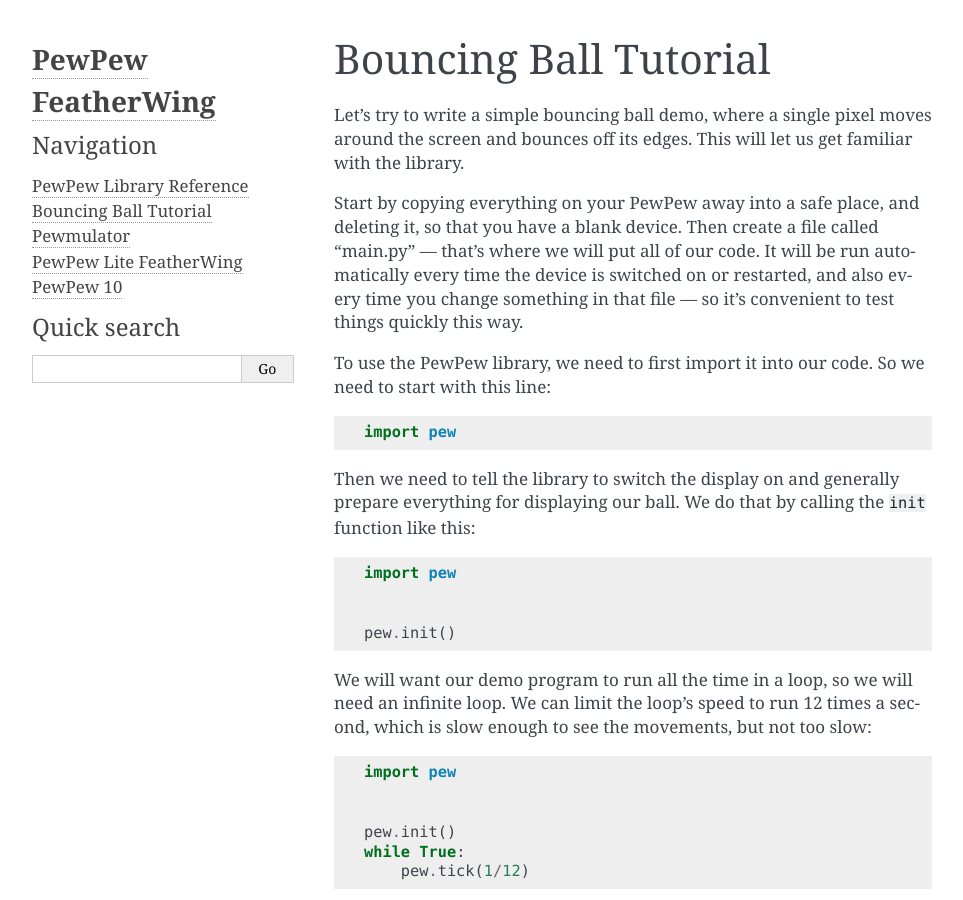
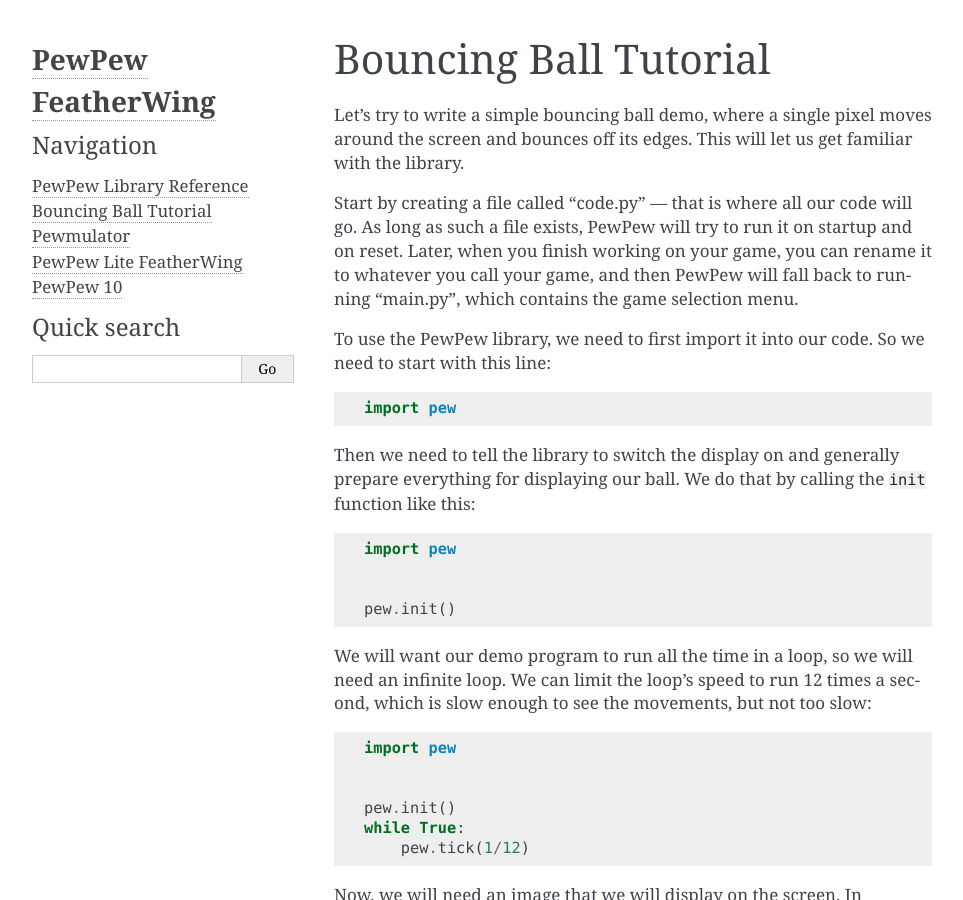
Before and after one commit to pypewpew/pewpew, a Sphinx documentation site: the page built from docs/tutorial.rst, in a window 1280 px wide and 900 px high. Shown: the whole window, without its empty margins (148-1111 px from the left). Built offline with Sphinx 7.4.7, drawn with Linux system fonts in a browser that asks for light colours.

Commit message:
Update tutorial to use code.py

```diff
--- a/docs/tutorial.rst
+++ b/docs/tutorial.rst
@@ -5,11 +5,11 @@
 around the screen and bounces off its edges. This will let us get familiar
 with the library.
 
-Start by copying everything on your PewPew away into a safe place, and deleting
-it, so that you have a blank device. Then create a file called "main.py" ---
-that's where we will put all of our code. It will be run automatically every
-time the device is switched on or restarted, and also every time you change
-something in that file --- so it's convenient to test things quickly this way.
+Start by creating a file called "code.py" --- that is where all our code
+will go. As long as such a file exists, PewPew will try to run it on startup
+and on reset. Later, when you finish working on your game, you can rename it
+to whatever you call your game, and then PewPew will fall back to running
+"main.py", which contains the game selection menu.
 
 To use the PewPew library, we need to first import it into our code. So we need to start with this line::
 
```
